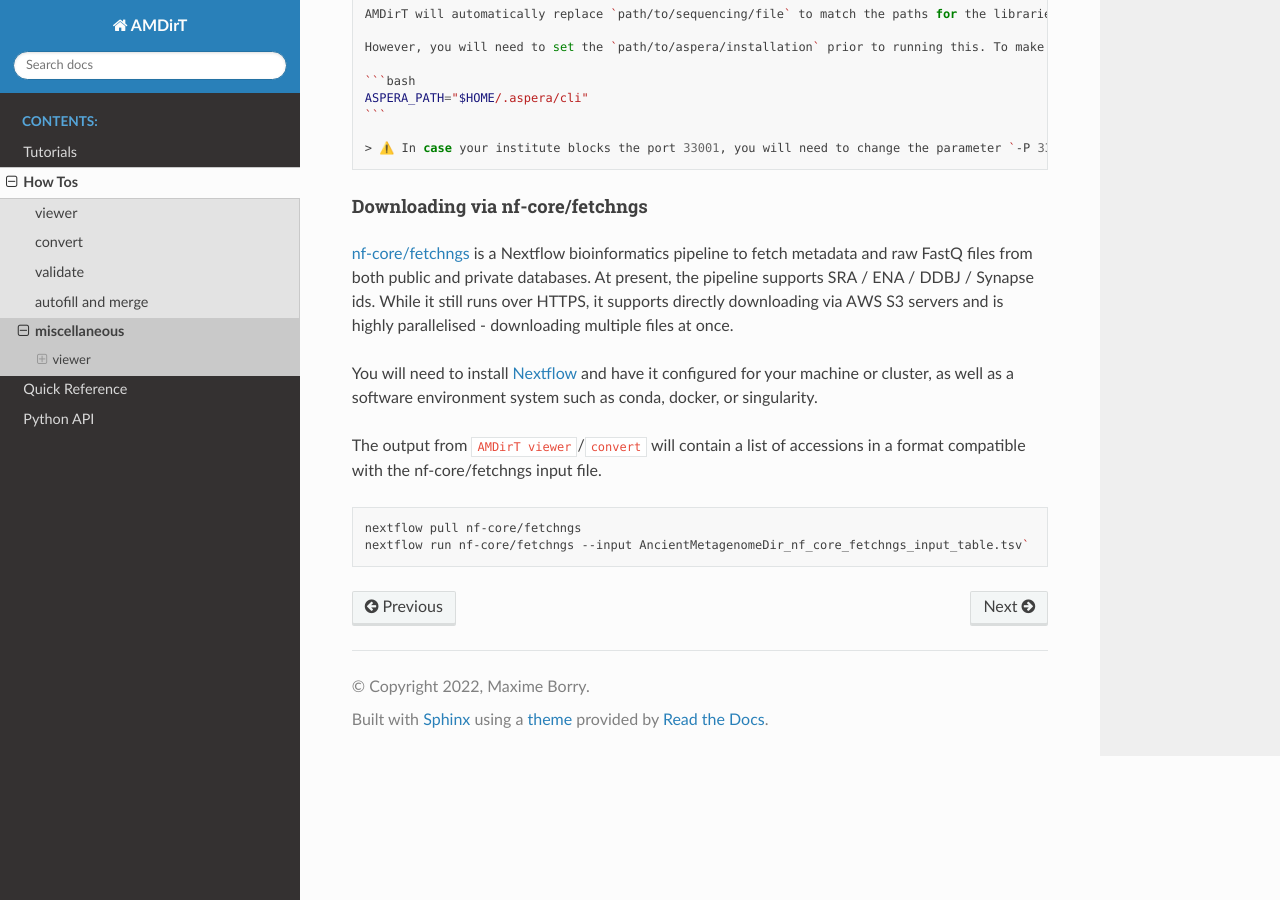
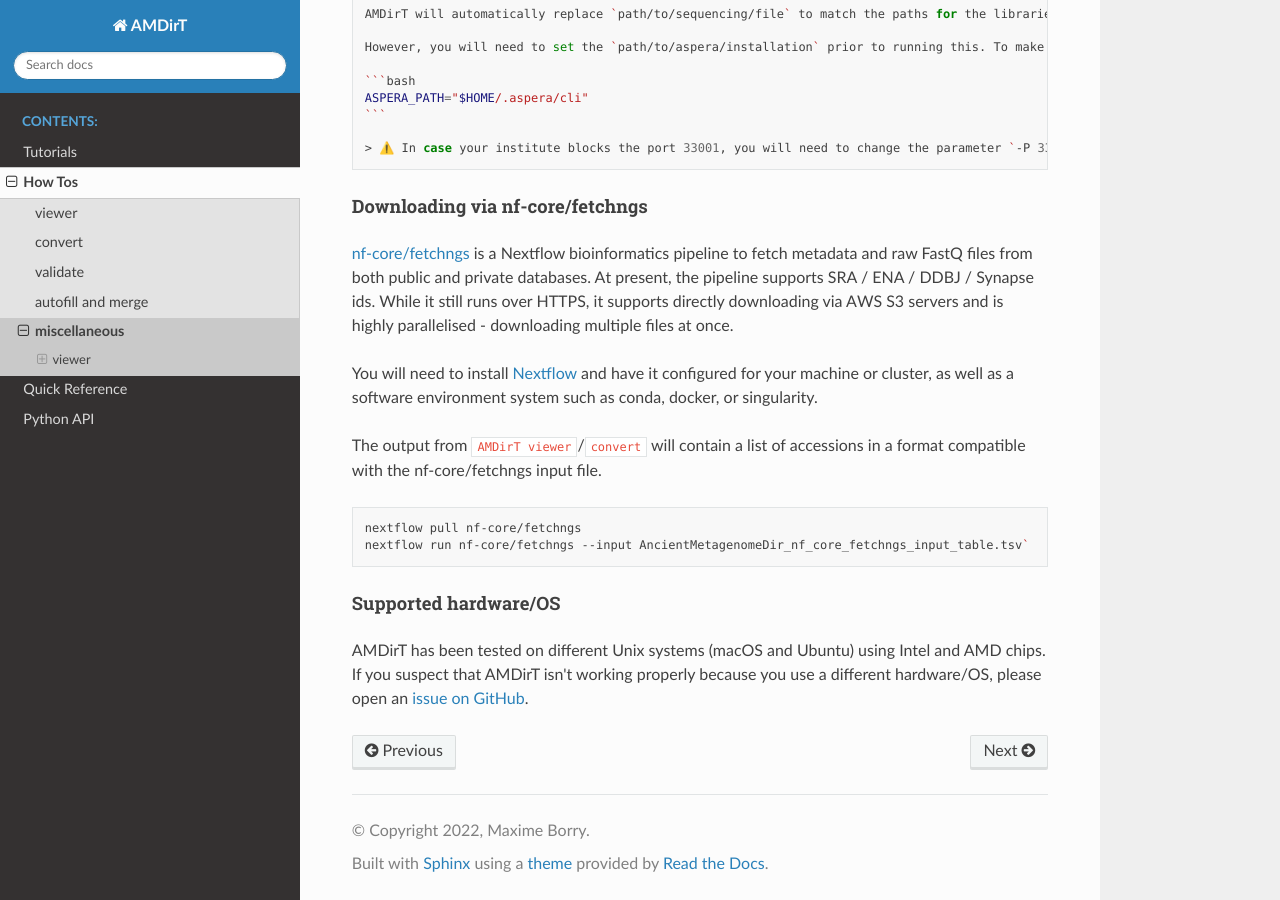
Before and after one commit to SPAAM-community/AMDirT, a Sphinx documentation site: the page built from docs/source/how_to/miscellaneous.md, in a window 1280 px wide and 900 px high, scrolled down 1617 px. Built offline with Sphinx 7.4.7 and the Read the Docs theme 2.0.0, drawn with Linux system fonts in a browser that asks for light colours.

Commit message:
doc: add supported hardware/OS comment

````diff
--- a/docs/source/how_to/miscellaneous.md
+++ b/docs/source/how_to/miscellaneous.md
@@ -72,8 +72,6 @@
 nextflow run nf-core/fetchngs --input AncientMetagenomeDir_nf_core_fetchngs_input_table.tsv`
 ```
 
-<!--
- TODO add more URLs
- TODO describe output
- TODO mention if on HPC that worker nodes need to have internet connection
- -->
+#### Supported hardware/OS
+
+AMDirT has been tested on different Unix systems (macOS and Ubuntu) using Intel and AMD chips. If you suspect that AMDirT isn't working properly because you use a different hardware/OS, please open an [issue on GitHub](https://github.com/SPAAM-community/AMDirT/issues).
````
